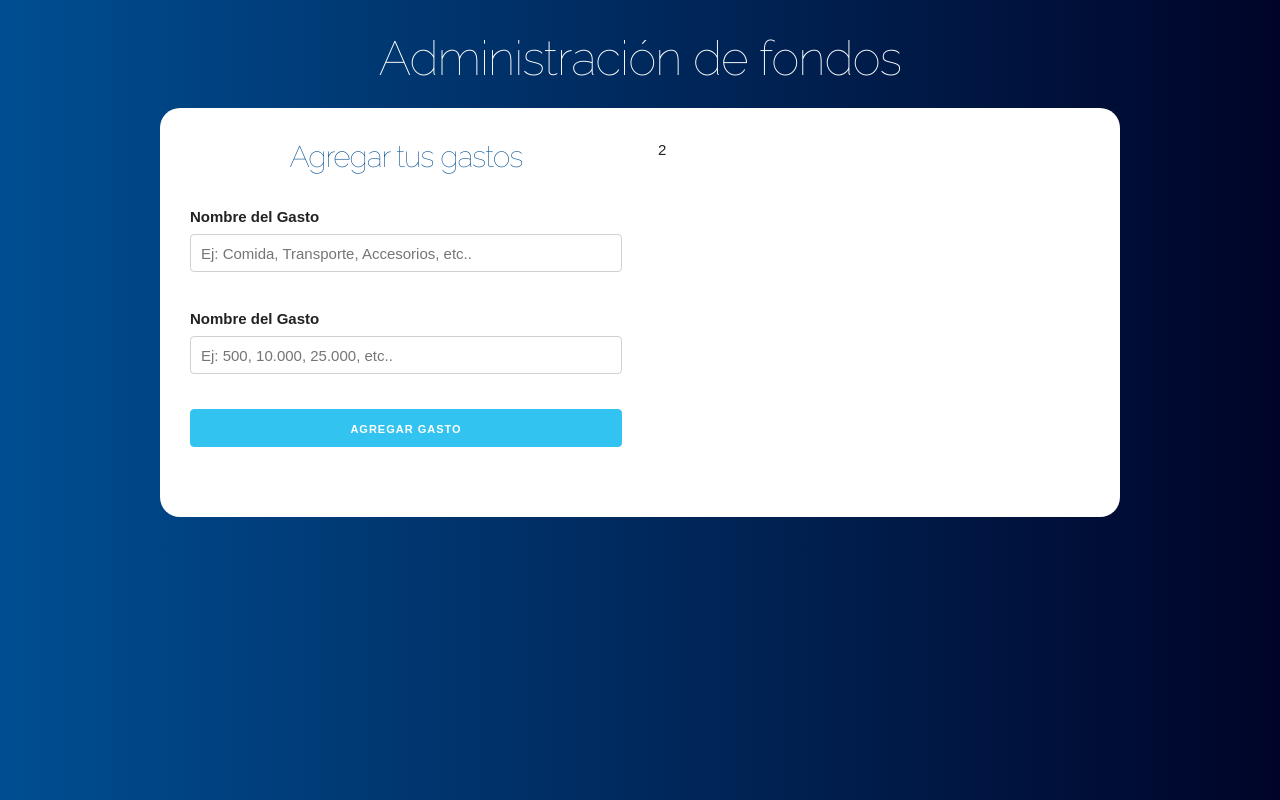
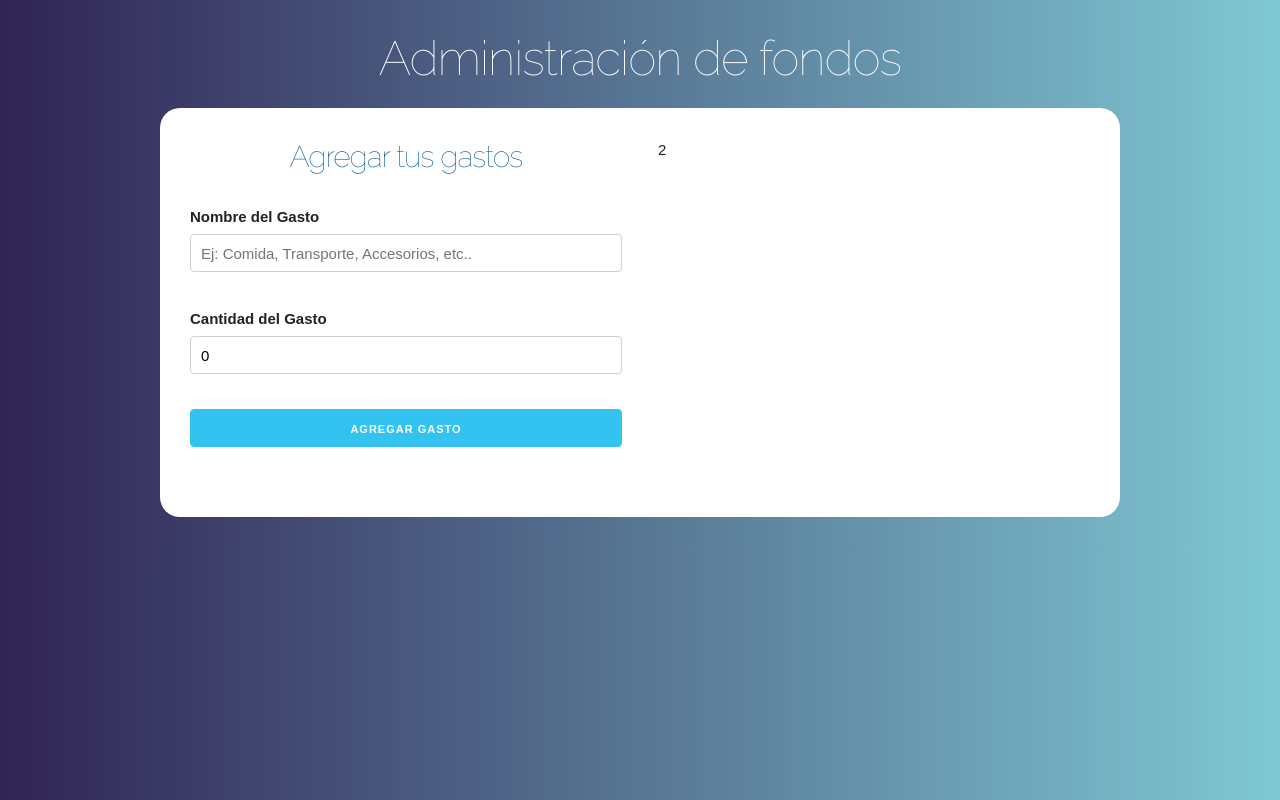
Before and after one commit to tomasgz7/CodeChallenge-ADF, a React (Create React App) app: page / in a window 1280 px wide. Both pictures are taken after typing "5" into the empty fields and a click on the input "Registrar". Built offline with nearby package versions, Linux system fonts and the light colour scheme.

Commit message:
Actualizando y Agregando el State para los Gastos.

```diff
--- a/src/components/Formulario.js
+++ b/src/components/Formulario.js
@@ -2,6 +2,10 @@ import React, {useState} from 'react';
 
 
 const Formulario = () => {
+
+    const [nombre, guardarNombre] = useState('');
+    const [cantidad, guardarCantidad] = useState(0);
+
     return (
 
         <form>
@@ -13,14 +17,18 @@ const Formulario = () => {
                 type='text'
                 className='u-full-width'
                 placeholder='Ej: Comida, Transporte, Accesorios, etc..'
+                value={nombre}
+                onChange={e => guardarNombre(e.target.value)}
                 />
             </div>
             <div className='campo'>
-                <label>Nombre del Gasto</label>
+                <label>Cantidad del Gasto</label>
                 <input
                 type='number'
                 className='u-full-width'
                 placeholder='Ej: 500, 10.000, 25.000, etc..'
+                value={cantidad}
+                onChange={e => guardarCantidad (parseInt(e.target.value, 10))}
                 />
             </div>
 
--- a/src/index.css
+++ b/src/index.css
@@ -4,7 +4,7 @@
 body {
   background: #000428;  /* fallback for old browsers */
   background: -webkit-linear-gradient(to right, #004e92, #000428);
-  background: linear-gradient(to right, #004e92, #000428);
+  background: linear-gradient(to right, #302455, #7fc8d4);
   margin: 0;
   padding: 0;
   font-family: sans-serif;
```
